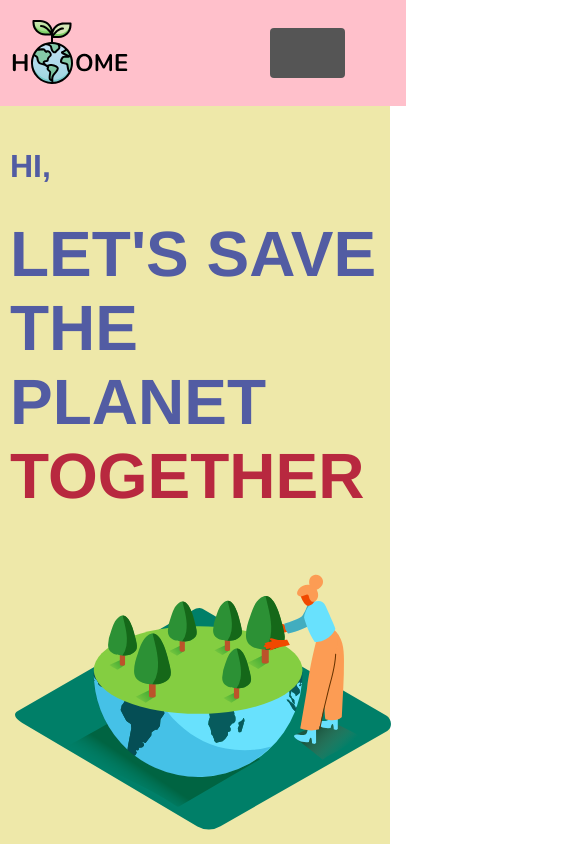
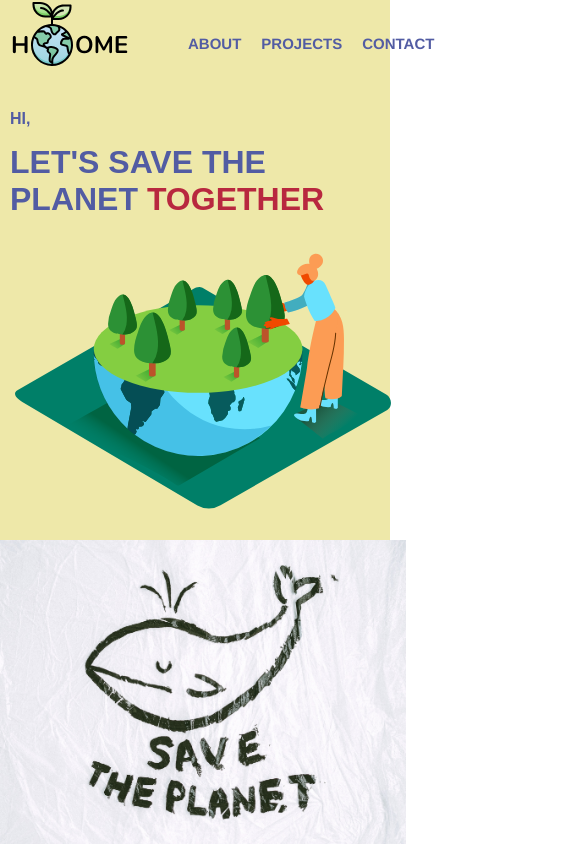
Before and after one commit to lukaswanner/co2, a Vue app: page / in a window 390 px wide. Shown: the top 844 px of the page, 585 px wide, since content can reach past the window. Built offline with nearby package versions, Linux system fonts and the light colour scheme.

Commit message:
switched back to css grid

```diff
--- a/public/index.html
+++ b/public/index.html
@@ -3,7 +3,7 @@
   <head>
     <meta charset="utf-8">
     <meta http-equiv="X-UA-Compatible" content="IE=edge">
-    <meta name="viewport" content="width=device-width,initial-scale=1.0">
+    <meta name="viewport" content="width=device-width, initial-scale=1, shrink-to-fit=no">
     <link rel="icon" href="<%= BASE_URL %>favicon.ico">
     <title><%= htmlWebpackPlugin.options.title %></title>
     <style> body { margin: 0 !important; } </style>
--- a/src/App.vue
+++ b/src/App.vue
@@ -1,12 +1,8 @@
 <template>
   <div id="app-container">
     <div class="navbar"><navbar /></div>
-    <div class="illustration"></div>
-    <div class="main"><img src="./assets/Ecology_Isometric.svg" /></div>
-    <div class="slogan">
-      <p>Hi,</p>
-      <h1>Let's save the planet <span>together</span></h1>
-    </div>
+    <div class="landing"><Landing /></div>
+    <div class="landing2"><Landing /></div>
   </div>
 </template>
 
@@ -15,12 +11,15 @@
 // import foot from "./components/co2foot.vue"
 // import BarChart from "./components/barchart.vue"
 import navbar from "./components/navbar.vue"
+import Landing from "./components/landing_section.vue"
+
 export default {
   name: "App",
   components: {
     // foot,
     // BarChart,
     navbar,
+    Landing,
   },
   data: function() {
     return {
@@ -37,8 +36,8 @@ export default {
 
 <style>
 body {
-  height: 100vh;
-  width: 100vw;
+  height: 100%;
+  width: 100%;
   overflow-x: hidden;
 }
 
@@ -47,95 +46,40 @@ body {
   -webkit-font-smoothing: antialiased;
   -moz-osx-font-smoothing: grayscale;
   display: grid;
-  height: 100%;
-  max-width: 100%;
+  height: 100vh;
+  width: 100vw;
   background-color: #eee8a9;
   grid-template-columns: 1fr 1fr;
-  grid-template-rows: 1fr 2.5fr 6fr;
 }
 
 .navbar {
   grid-column-start: 1;
   grid-column-end: 3;
-  grid-row-start: 1;
-  grid-row-end: 2;
   z-index: 1;
+  height: 10vh;
 }
 
-.slogan {
+.landing {
   grid-column-start: 1;
-  grid-column-end: 2;
-  grid-row-start: 2;
-  grid-row-end: 3;
-  padding: 10px;
+  grid-column-end: 3;
+  height: 90vh;
 }
 
-.slogan p {
-  text-decoration: none;
-  color: #525ca3;
-  font-size: 2em;
-  font-weight: 600;
-  transition: all 0.5s ease-in-out;
-  text-transform: uppercase;
+.landing2 {
+  grid-column-start: 1;
+  grid-column-end: 3;
+  height: 100vh;
 }
 
-.slogan h1 {
-  padding: 0;
-  margin: 0;
-  text-decoration: none;
-  color: #525ca3;
-  font-size: 4em;
-  font-weight: 600;
-  transition: all 0.5s ease-in-out;
-  text-transform: uppercase;
+body::-webkit-scrollbar {
+  width: 0.5rem;
 }
 
-.slogan span {
-  padding: 0;
-  margin: 0;
-  text-decoration: none;
-  color: #b8283f;
-  font-weight: 600;
-  transition: all 0.5s ease-in-out;
-  text-transform: uppercase;
+body::-webkit-scrollbar-track {
+  background: #1e1e24;
 }
 
-.main {
-  grid-column-start: 1;
-  grid-column-end: 2;
-  grid-row-start: 3;
-  grid-row-end: 4;
-  display: flex;
-  align-items: center;
-  justify-content: center;
-}
-
-.illustration {
-  grid-column-start: 2;
-  grid-column-end: 3;
-  grid-row-start: 1;
-  grid-row-end: 4;
-  background-image: url("./assets/save_the_planet.jpg");
-  background-repeat: no-repeat;
-  background-size: cover;
-  background-position-y: 50%;
-}
-
-@media only screen and (max-width: 600px) {
-  #app-container {
-    grid-template-columns: 1fr;
-    grid-template-rows: repeat(auto-fill, minmax(100px, 1fr));
-  }
-  .slogan {
-    grid-column: 1 / 2;
-    grid-row: 2/4;
-  }
-  .main {
-    grid-column: 1 / 2;
-    grid-row: 6/9;
-    display: flex;
-    align-items: center;
-    justify-content: center;
-  }
+body::-webkit-scrollbar-thumb {
+  background: #6649b8;
 }
 </style>
--- /dev/null
+++ b/src/components/landing_section.vue
@@ -0,0 +1,137 @@
+<template>
+  <div id="section-container">
+    <div class="illustration"></div>
+    <div class="main"><img src="../assets/Ecology_Isometric.svg" /></div>
+    <div class="slogan">
+      <p>Hi,</p>
+      <h1>Let's save the planet <span>together</span></h1>
+    </div>
+  </div>
+</template>
+
+<script>
+export default {
+  name: "Landing",
+  components: {},
+  data: function() {
+    return {
+      childVisible: true,
+    }
+  },
+}
+</script>
+
+<style scoped>
+#section-container {
+  font-family: sans-serif;
+  -webkit-font-smoothing: antialiased;
+  -moz-osx-font-smoothing: grayscale;
+  display: grid;
+  height: 100%;
+  background-color: #eee8a9;
+  grid-template-columns: 1fr 1fr;
+  grid-template-rows: 50% 50%;
+}
+
+.slogan {
+  grid-column-start: 1;
+  grid-column-end: 2;
+  grid-row-start: 1;
+  grid-row-end: 2;
+  padding: 10px;
+}
+
+.slogan p {
+  text-decoration: none;
+  color: #525ca3;
+  font-size: 2em;
+  font-weight: 600;
+  transition: all 0.5s ease-in-out;
+  text-transform: uppercase;
+}
+
+.slogan h1 {
+  padding: 0;
+  margin: 0;
+  text-decoration: none;
+  color: #525ca3;
+  font-size: 4em;
+  font-weight: 600;
+  transition: all 0.5s;
+  text-transform: uppercase;
+}
+
+.slogan span {
+  padding: 0;
+  margin: 0;
+  text-decoration: none;
+  color: #b8283f;
+  font-weight: 600;
+  transition: all 0.5s;
+  text-transform: uppercase;
+}
+
+.main {
+  grid-column-start: 1;
+  grid-column-end: 2;
+  grid-row-start: 2;
+  grid-row-end: 3;
+  display: flex;
+  align-items: center;
+  justify-content: center;
+}
+
+.illustration {
+  grid-column-start: 2;
+  grid-column-end: 3;
+  grid-row-start: 1;
+  grid-row-end: 3;
+  background-image: url("../assets/save_the_planet.jpg");
+  background-repeat: no-repeat;
+  background-size: cover;
+  background-position-y: 50%;
+}
+
+@media only screen and (max-width: 900px) {
+  #section-container {
+    grid-template-columns: 1fr;
+    grid-template-rows: 20%;
+    grid-auto-rows: 40%;
+  }
+
+  .slogan {
+    grid-column-start: 1;
+    grid-column-end: 2;
+    grid-row-start: 1;
+    grid-row-end: 2;
+    font-size: 1em;
+    padding: 10px;
+  }
+
+  .slogan p {
+    font-size: 1em;
+  }
+
+  .slogan h1 {
+    font-size: 2em;
+  }
+  .main {
+    grid-column-start: 1;
+    grid-column-end: 2;
+    grid-row-start: 2;
+    grid-row-end: 3;
+    height: 85%;
+  }
+
+  .illustration {
+    grid-column-start: 1;
+    grid-column-end: 2;
+    grid-row-start: 3;
+    grid-row-end: 4;
+    background-image: url("../assets/save_the_planet.jpg");
+    background-repeat: no-repeat;
+    background-size: cover;
+    background-position-y: 50%;
+  }
+}
+</style>
--- a/src/components/navbar.vue
+++ b/src/components/navbar.vue
@@ -1,18 +1,11 @@
 <template>
-  <div class="container">
-    <div class="inner">
+  <div class="navbar">
     <img src="../assets/logo.svg" alt="earth our home" />
     <ul class="menuItems">
       <li><a href="#" data-item="About">About</a></li>
       <li><a href="#" data-item="Projects">Projects</a></li>
       <li><a href="#" data-item="Contact">Contact</a></li>
-        <label for="hamburg" class="hamburg">
-          <span class="line"></span>
-          <span class="line"></span>
-          <span class="line"></span>
-        </label>
     </ul>
-    </div>
   </div>
 </template>
 
@@ -22,28 +15,27 @@ export default {
   data() {
     return {}
   },
+  methods: {},
 }
 </script>
 
 <style scoped>
-.container {
+.navbar {
   height: 100%;
-  margin: 0;
-  padding: 0;
-  background: transparent;
-}
-.inner {
-  height: 100%;
+  width: 100%;
   display: grid;
   grid-template-columns: 1fr 3fr;
   grid-template-rows: 1fr;
   grid-template-areas: "logo menu";
+  background: transparent;
 }
 img {
   grid-area: logo;
   align-self: center;
   transition: all 0.5s ease-in-out;
   padding: 10px;
+  position: relative;
+  bottom: 10%;
   cursor: pointer;
 }
 .menuItems {
@@ -66,29 +58,14 @@ a {
 
 .menuItems a:hover {
   color: #b8283f;
+  text-decoration: #b8283f;
+  text-decoration-line: underline;
 }
 
-label.hamburg {
-  display: block;
-  background: #555;
-  width: 75px;
-  height: 50px;
-  margin-left: 80px;
-  border-radius: 4px;
-}
-
-
-@media only screen and (max-width: 600px) {
-  .inner {
-    grid-template-columns: 150px 450px;
-    background-color: pink;
-  }
-  .menuItems {
-    justify-content: flex-start;
-    align-items: center;
-  }
+@media only screen and (max-width: 720px) {
   a {
-    display: none;
+    font-size: 15px;
+    padding: 10px;
   }
 }
 </style>
```
Also changed, not shown: src/main.js (+4 -4 lines). Lines whose indentation alone changed are shown as unchanged.
